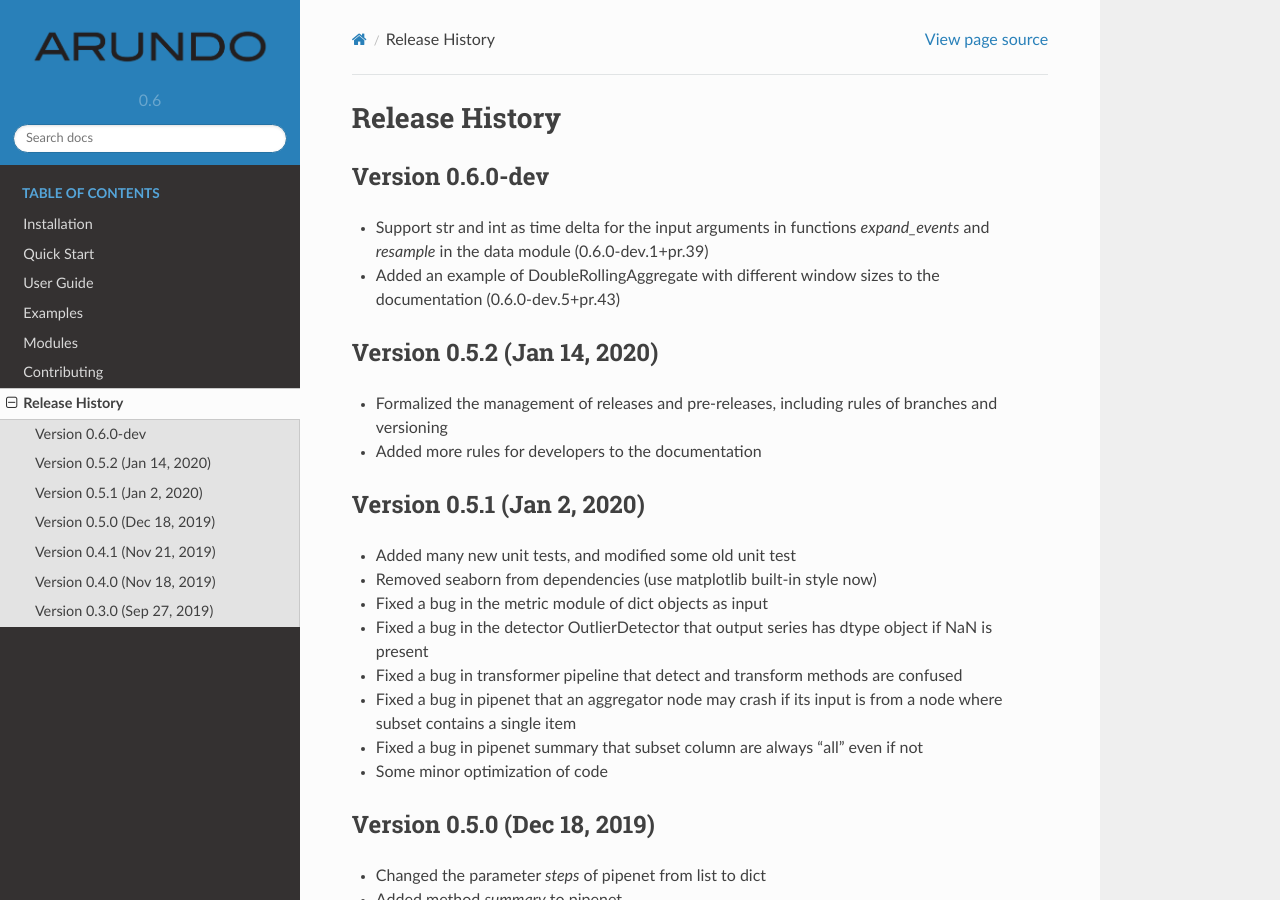
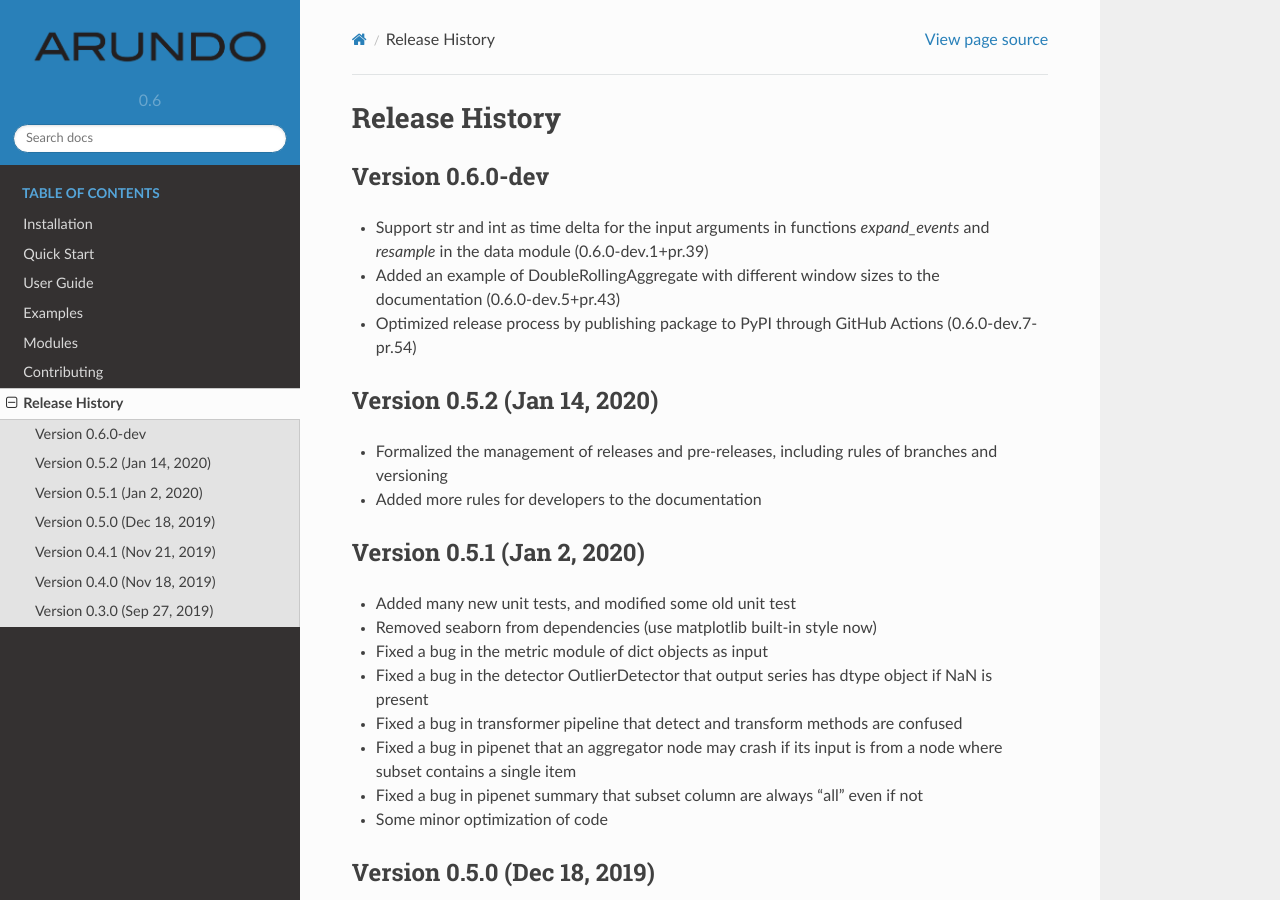
Before and after one commit to arundo/adtk, a Sphinx documentation site: the page built from docs/releasehistory.rst, in a window 1280 px wide and 900 px high. Built offline with Sphinx 7.4.7 and the Read the Docs theme 2.0.0, drawn with Linux system fonts in a browser that asks for light colours; pages that are not in the unit, such as notebooks, are missing from menus.

Commit message:
Test using github actions to publish release packages to PyPI (#54)
* added github action

* updated version

```diff
--- a/docs/conf.py
+++ b/docs/conf.py
@@ -66,7 +66,7 @@
 # The short X.Y version.
 version = "0.6"
 # The full version, including alpha/beta/rc tags.
-release = "0.6.0-dev.6+pr.52"
+release = "0.6.0-dev.7+pr.54"
 
 # The language for content autogenerated by Sphinx. Refer to documentation
 # for a list of supported languages.
--- a/docs/releasehistory.rst
+++ b/docs/releasehistory.rst
@@ -6,6 +6,7 @@
 ===================================
 - Support str and int as time delta for the input arguments in functions `expand_events` and `resample` in the data module (0.6.0-dev.1+pr.39)
 - Added an example of DoubleRollingAggregate with different window sizes to the documentation (0.6.0-dev.5+pr.43)
+- Optimized release process by publishing package to PyPI through GitHub Actions (0.6.0-dev.7-pr.54)
 
 Version 0.5.2 (Jan 14, 2020)
 ===================================
--- a/setup.cfg
+++ b/setup.cfg
@@ -1,6 +1,6 @@
 [metadata]
 name = adtk
-version = 0.6.0-dev.6+pr.52
+version = 0.6.0-dev.7+pr.54
 author = Arundo Analytics, Inc.
 maintainer = Tailai Wen
 maintainer_email = tailai.wen@arundo.com
--- a/src/adtk/__init__.py
+++ b/src/adtk/__init__.py
@@ -20,4 +20,4 @@
 
 """
 
-__version__ = "0.6.0-dev.6+pr.52"
+__version__ = "0.6.0-dev.7+pr.54"
```
Also changed, not shown: 1 other file.
